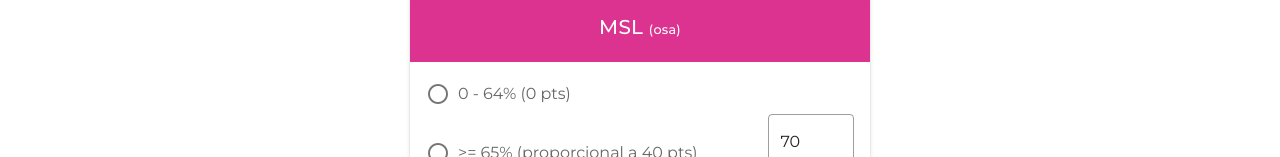
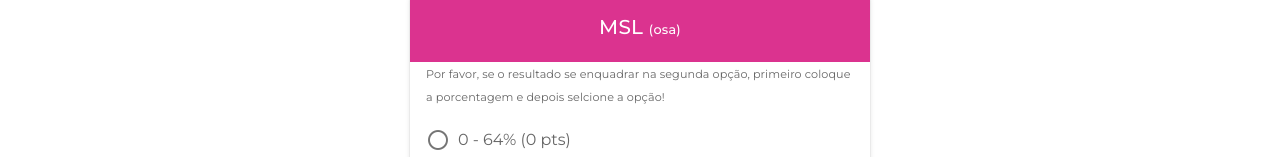
Before and after one commit to brunogcpinheiro/reckitt, a Vue app: page /store in a window 1280 px wide. Shown: the part 183-340 px from the top of the page. Built offline with nearby package versions, Linux system fonts and the light colour scheme; no server answers; the database is empty; sample sign-in values are in the browser's storage.

Commit message:
add msl card orientation

```diff
--- a/src/views/Store.vue
+++ b/src/views/Store.vue
@@ -20,6 +20,10 @@
               <p>MSL <small>(osa)</small></p>
             </v-card-title>
             <v-card-text>
+              <small
+                >Por favor, se o resultado se enquadrar na segunda opção,
+                primeiro coloque a porcentagem e depois selcione a opção!</small
+              >
               <v-radio-group v-model="msl" :mandatory="false">
                 <v-radio
                   color="#db338f"
```
